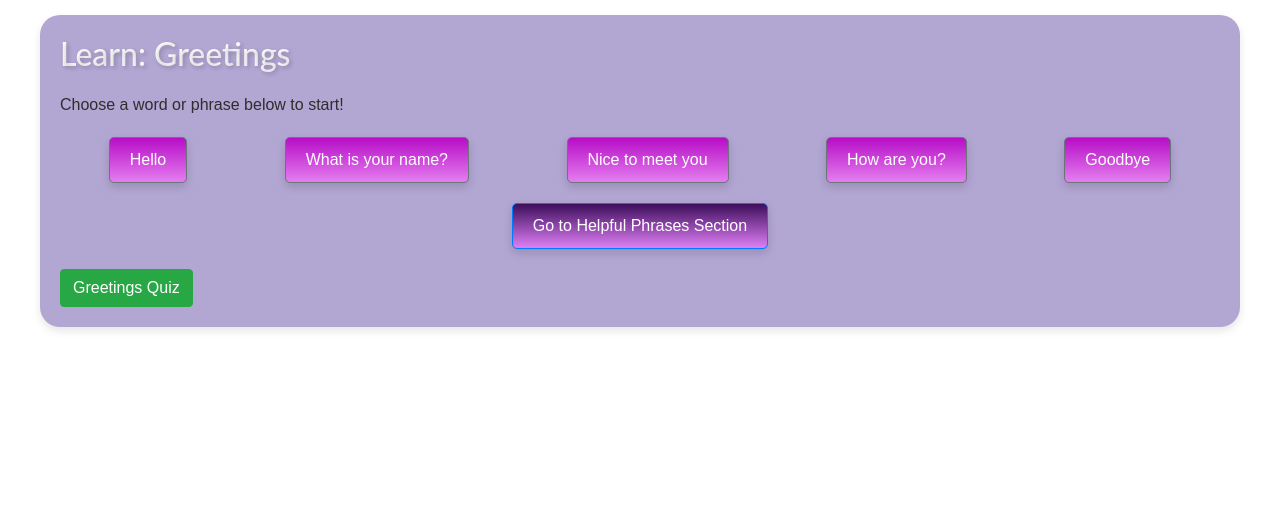
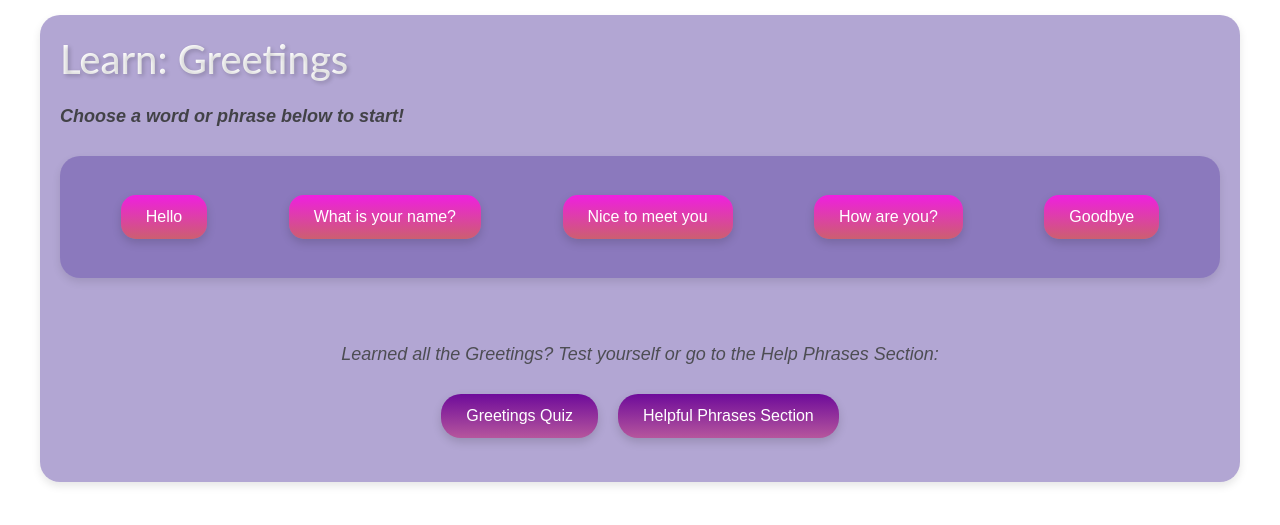
Before and after one commit to silvia3288/asl_project_hw10, a Flask app: page /greetings in a window 1280 px wide. Shown: the part 126-651 px from the top of the page. Run offline with Flask 3, Linux system fonts and the light colour scheme; some libraries are stand-ins or nearby versions.

Commit message:
Design changes: Quiz-pop up message, greeting page layout, view item page layout

```diff
--- a/asl_project_hw10-main/static/main.css
+++ b/asl_project_hw10-main/static/main.css
@@ -89,6 +89,8 @@
 }
 
 
+
+
 .asl-button:hover {
     background-color: #260737;
     color:white;
@@ -138,7 +140,7 @@ h5 {
 
 h2 {
     font-family: 'Lato', sans-serif; /* Now using Lato */
-    font-size: 2em; /* Larger font size */
+    font-size: 2.5em; /* Larger font size */
     color: white; /* This will be overwritten by the gradient */
     text-shadow: 2px 2px 4px rgba(0,0,0,0.2); /* Text shadow for depth */
     background-image: linear-gradient(white, white); /* Gradient effect */
@@ -159,42 +161,85 @@ h3 {
 
 }
 
-.custom-button {
-    background-image: linear-gradient(#bb08cbf1 , #eb7ff5f1); /* Gradient effect */
-    display: inline-block; /* Inline-block for better control */
-    color: white; /* White text */
-    box-shadow: 0px 4px 10px rgba(0, 0, 0, 0.15); /* Enhanced shadow */
-    text-decoration: none; /* No underline */
-    padding: 10px 20px; /* Padding around text */
-    border-radius: 5px; /* Rounded corners */
-    margin-bottom: 20px; /* Space between button and image */
-    transition: transform 0.3s ease, box-shadow 0.3s ease, background-color 0.3s ease;
-    cursor: pointer; /* Indicates it's clickable */
+
+ p{
+     /*font-family: 'Trebuchet MS', sans-serif; !* Now using Lato *!*/
+     font-size: 18px; /* Larger font size */
+     font-weight: 30px;
+     font-style: italic;
+     color: #424247;
+     padding-bottom: 10px;
+ }
+
+/*.custom-button {*/
+/*    background-image: linear-gradient(#bb08cbf1 , #eb7ff5f1); !* Gradient effect *!*/
+/*    display: inline-block; !* Inline-block for better control *!*/
+/*    color: white; !* White text *!*/
+/*    box-shadow: 0px 4px 10px rgba(0, 0, 0, 0.15); !* Enhanced shadow *!*/
+/*    text-decoration: none; !* No underline *!*/
+/*    padding: 10px 20px; !* Padding around text *!*/
+/*    border-radius: 5px; !* Rounded corners *!*/
+/*    margin-bottom: 20px; !* Space between button and image *!*/
+/*    transition: transform 0.3s ease, box-shadow 0.3s ease, background-color 0.3s ease;*/
+/*    cursor: pointer; !* Indicates it's clickable *!*/
 
 
+/*}*/
+
+ .custom-button {
+     /*background-image: linear-gradient( #a4508b, #5f0a87); !* Updated gradient *!*/
+     background-image: linear-gradient(#6e0b9a, #b6569d);
+     color: white;
+     padding: 10px 25px; /* Adjust padding as needed */
+     border: none;
+     border-radius: 20px; /* More rounded corners */
+     font-size: 16px; /* Adjust font size as needed */
+     margin: 0 10px; /* Spacing around the button */
+     box-shadow: 0px 4px 10px rgba(0, 0, 0, 0.15);
+     transition: all 0.3s ease;
+ }
+
+ .custom-button:hover {
+     box-shadow: 0px 5px 15px rgba(0, 0, 0, 0.2);
+     transform: scale(1.05); /* Slightly enlarge on hover */
  }
 
 
 
 
 
+/*.greeting-btn {*/
+/*    background-image: linear-gradient(#bb08cbf1 , #eb7ff5f1); !* Gradient effect *!*/
+/*    color: white;*/
+/*    padding: 10px 20px;*/
+/*    text-decoration: none;*/
+/*    border-radius: 6px; !* Slightly more rounded *!*/
+/*    transition: transform 0.3s ease, box-shadow 0.3s ease, background-color 0.3s ease;*/
+/*    margin-bottom: 20px;*/
+/*    box-shadow: 0px 4px 10px rgba(0, 0, 0, 0.15); !* Enhanced shadow *!*/
+/*    cursor: pointer; !* Indicates it's clickable *!*/
+/*}*/
  .greeting-btn {
-    background-image: linear-gradient(#bb08cbf1 , #eb7ff5f1); /* Gradient effect */
+     /*background-image: linear-gradient(rgba(181, 12, 221, 0.95), rgba(206, 102, 209, 0.95));*/
+     background-image: linear-gradient(rgb(239, 31, 224), rgb(204, 95, 112)); /* Gradient effect */
      color: white;
-    padding: 10px 20px;
-    text-decoration: none;
-    border-radius: 6px; /* Slightly more rounded */
-    transition: transform 0.3s ease, box-shadow 0.3s ease, background-color 0.3s ease;
-    margin-bottom: 20px;
-    box-shadow: 0px 4px 10px rgba(0, 0, 0, 0.15); /* Enhanced shadow */
-    cursor: pointer; /* Indicates it's clickable */
+     padding: 10px 25px; /* Adjust padding as needed */
+     border: none;
+     border-radius: 15px; /* More rounded corners */
+     font-size: 16px; /* Adjust font size as needed */
+     margin: 0 10px; /* Spacing around the button */
+     box-shadow: 0px 4px 10px rgba(0, 0, 0, 0.15);
+     transition: all 0.3s ease;
  }
+
 
 .greeting-btn:hover {
     background-color: #5a4963; /* Darker purple on hover */
     color: white; /* Change text color to yellow on hover */
     cursor: pointer;
     text-decoration: underline;
+    box-shadow: 0px 5px 15px rgba(0, 0, 0, 0.2);
+    transform: scale(1.05); /* Slightly enlarge on hover */
 }
 
 
@@ -236,12 +281,17 @@ h3 {
 
 /* Video Styles */
 
-
-video {
+ .video-wrapper {
+     border-radius: 20px; /* Adjust the px value to get the desired rounded corner effect */
+     overflow: hidden; /* This ensures that the video corners are clipped to the border radius */
+     box-shadow: 2px 2px 4px rgba(0, 0, 0, 0.15);
      max-width: 100%;
-    height: auto;
-    border-radius: 10px;
+     height: 98%;
  }
+/*video {*/
+/*    max-width: 100%;*/
+/*    height: 90%;*/
+/*}*/
 
 
 /* Image Steps Styles */
@@ -444,6 +494,7 @@ body {
 .visited {
     background-color: #a4d7a4; /* Light green background for visited buttons */
     color: #fff; /* White text */
+    overflow: visible;
 }
 
 /* Optional: If you want a check mark */
@@ -453,7 +504,7 @@ body {
     font-size: 12px;
     font-weight: bold;
     position: absolute;
-    top: 10px;
+    top: 5px;
     right: 0px;
     transform: translateY(-50%);
     width: 20px;
@@ -463,6 +514,7 @@ body {
     display: flex;
     align-items: center;
     justify-content: center;
+
 }
 
 
--- a/asl_project_hw10-main/templates/greetings.html
+++ b/asl_project_hw10-main/templates/greetings.html
@@ -3,23 +3,25 @@
 {% block content %}
 
 <h2>Learn: Greetings</h2>
-<p>Choose a word or phrase below to start!</p>
+<p style="font-weight: bold ">Choose a word or phrase below to start!</p>
+<div class="container">
+    <div id="greetings-container" class="d-flex flex-wrap justify-content-around" style="padding-top: 15px; padding-bottom: 15px;"></div>
+</div>
 
-<div id="greetings-container" class="d-flex flex-wrap justify-content-around"></div>
+<br>
+<br>
+<p class="text-center" style="color: #4d4d53">Learned all the Greetings? Test yourself or go to the Help Phrases Section: </p>
+<div class="mt-3 d-flex flex-wrap justify-content-center">
+    <!-- Update this button to match the 'Helpful Phrase Section' button in your first screenshot -->
+    <a href="{{ url_for('greetings_quiz') }}" class="btn custom-button">Greetings Quiz</a>
+    <button type="button" class="btn btn-primary custom-button" onclick="window.location.href='{{ url_for('phrases_page') }}'">Helpful Phrases Section</button>
+</div>
+<br>
 
 
-<!-- <form method="post" action="{{ url_for('greetings') }}" class="mt-3 d-flex justify-content-center">
-    <button type="submit" class="btn btn-primary">Complete Helpful Phrases Section</button>
-</form> -->
-<form method="post" action="{{ url_for('phrases_page') }}" class="mt-3 d-flex justify-content-center">
-    <button type="submit" class="btn btn-primary">Go to Helpful Phrases Section</button>
-</form>
-<div id="quiz-button" style="display: none;" class="text-center mt-4">
-    <a href="{{ url_for('quiz') }}" class="btn btn-success">Start Quiz</a>
-</div>
 
-<div id="custom-button">
-    <a href="{{ url_for('greetings_quiz') }}" class="btn btn-success">Greetings Quiz</a>
+<div class="d-flex flex-wrap text-center">
+
 </div>
 
 <script>
@@ -43,7 +45,7 @@
         container.innerHTML = '';
         items.forEach(item => {
             const buttonElement = document.createElement('button');
-            buttonElement.className = 'greeting-btn btn btn-secondary m-1';
+            buttonElement.className = 'greeting-btn btn  m-1';
             buttonElement.innerText = item.name;
 
             if (localStorage.getItem(item.id) === 'visited') {
--- a/asl_project_hw10-main/templates/layout.html
+++ b/asl_project_hw10-main/templates/layout.html
@@ -60,16 +60,13 @@
         <div class="modal-dialog" role="document">
             <div class="modal-content">
                 <div class="modal-header">
-                    <h5 class="modal-title" id="incompleteModalLabel">Incomplete Lessons</h5>
-                    <button type="button" class="close" data-dismiss="modal" aria-label="Close">
-                        <span aria-hidden="true">&times;</span>
-                    </button>
+                    Incomplete Lessons
                 </div>
                 <div class="modal-body">
-                    Please complete all the greetings and helpful phrases lessons before starting the quiz.
+                    <strong>Complete all the greetings and helpful phrase lessons to unlock quiz!</strong>
                 </div>
                 <div class="modal-footer">
-                    <button type="button" class="btn btn-secondary" data-dismiss="modal">Close</button>
+                    <button type="button" class="btn custom-button" data-dismiss="modal">Close</button>
                 </div>
             </div>
         </div>
--- a/asl_project_hw10-main/templates/view_item.html
+++ b/asl_project_hw10-main/templates/view_item.html
@@ -34,14 +34,14 @@
             {% endif %}
         </div>
     </div>
-
+</div>
     <!-- Navigation buttons -->
     <div class="row mt-3">
         <div class="col-md-6 text-left">
             {% if category == "greetings" %}
-                <a href="{{ url_for('greetings') }}" class="btn btn-secondary">Home</a>
+                <a href="{{ url_for('greetings') }}" class="btn btn-secondary">All Greetings</a>
             {% elif category == "phrases" %}
-                <a href="{{ url_for('phrases') }}" class="btn btn-secondary">Home</a>
+                <a href="{{ url_for('phrases') }}" class="btn btn-secondary">All Phrases</a>
             {% endif %}
         </div>
         <div class="col-md-6 text-right">
```
Lines whose indentation alone changed are shown as unchanged.
